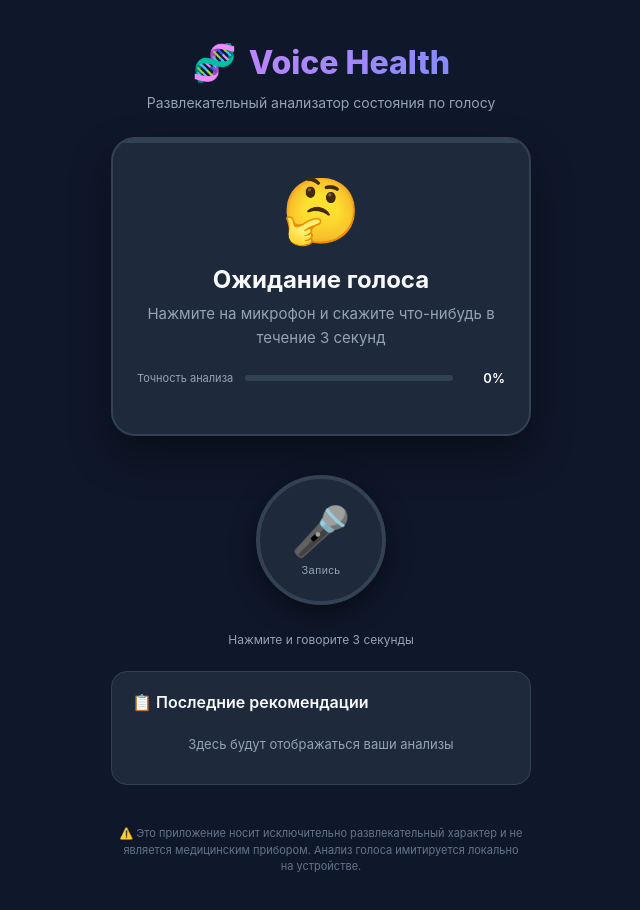
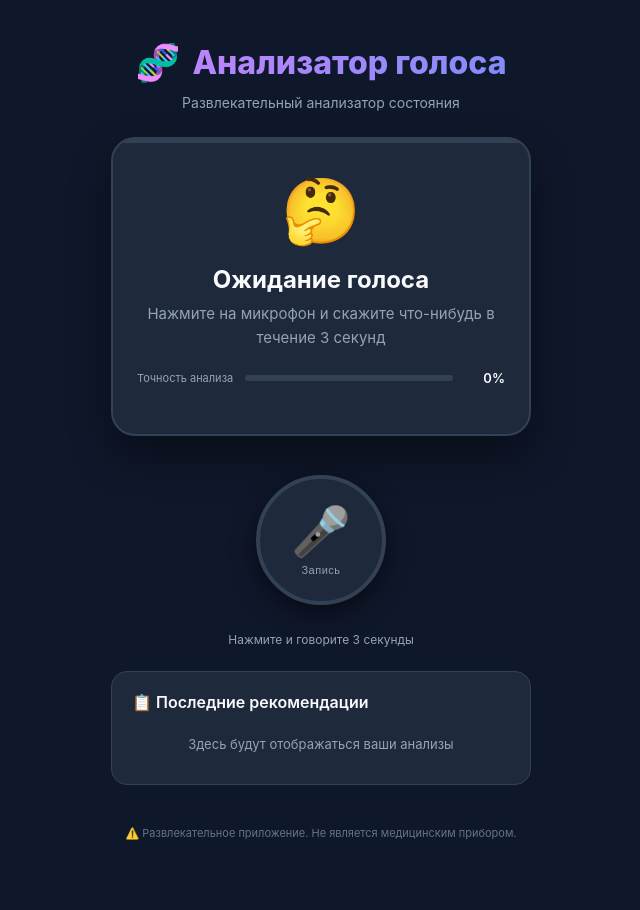
Before and after one commit to Makafire/voice-health-app, a website: page index.html in a window 1280 px wide. Shown: the whole page, without its empty margins (319-959 px from the left). Drawn offline with Linux system fonts and the light colour scheme.

Commit message:
Update index.html

```diff
--- a/index.html
+++ b/index.html
@@ -2,15 +2,16 @@
 <html lang="ru">
 <head>
     <meta charset="UTF-8">
-    <meta name="viewport" content="width=device-width, initial-scale=1.0, maximum-scale=1.0, user-scalable=no">
+    <meta name="viewport" content="width=device-width, initial-scale=1.0, maximum-scale=1.0, user-scalable=no, viewport-fit=cover">
     <meta name="theme-color" content="#0f172a">
     <meta name="apple-mobile-web-app-capable" content="yes">
     <meta name="apple-mobile-web-app-status-bar-style" content="black-translucent">
-    <meta name="apple-mobile-web-app-title" content="Voice Health">
+    <meta name="apple-mobile-web-app-title" content="Анализатор голоса">
+    <meta name="mobile-web-app-capable" content="yes">
     <link rel="manifest" href="manifest.json">
     <link rel="icon" type="image/x-icon" href="icons/favicon.ico">
     <link rel="apple-touch-icon" href="icons/icon-192.png">
-    <title>Voice Health — Анализ голоса</title>
+    <title>Анализатор голоса</title>
     <link rel="stylesheet" href="css/style.css">
 </head>
 <body>
@@ -19,9 +20,9 @@
         <header class="header">
             <div class="logo">
                 <span class="logo-icon">🧬</span>
-                <h1>Voice Health</h1>
+                <h1>Анализатор голоса</h1>
             </div>
-            <p class="subtitle">Развлекательный анализатор состояния по голосу</p>
+            <p class="subtitle">Развлекательный анализатор состояния</p>
         </header>
 
         <!-- Основная карточка результата -->
@@ -70,7 +71,7 @@
 
         <!-- Дисклеймер -->
         <footer class="disclaimer">
-            <p>⚠️ Это приложение носит исключительно развлекательный характер и не является медицинским прибором. Анализ голоса имитируется локально на устройстве.</p>
+            <p>⚠️ Развлекательное приложение. Не является медицинским прибором.</p>
         </footer>
     </div>
 
```
